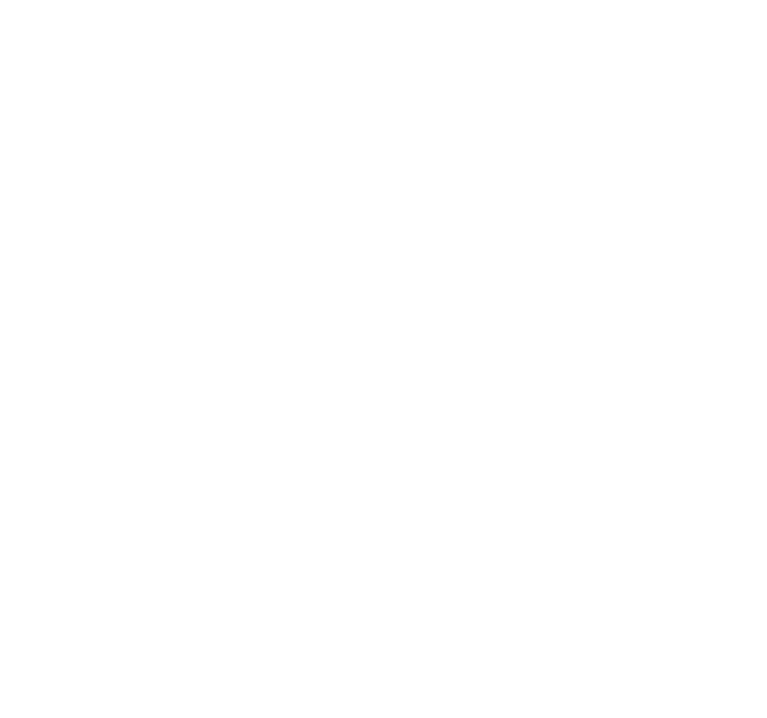
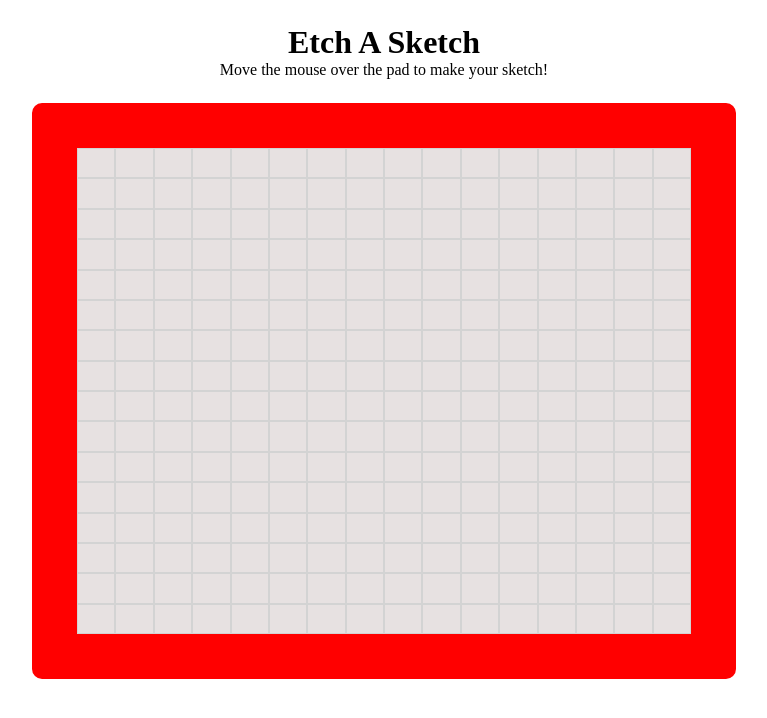
Before and after one commit to chaudhryna/etch-a-sketch, a plain HTML site: page index.html in a window 1280 px wide. Shown: the whole page, without its empty margins (256-1023 px from the left). Drawn offline with Linux system fonts and the light colour scheme.

Commit message:
Grid working

```diff
--- a/index.html
+++ b/index.html
@@ -1,14 +1,20 @@
 <!DOCTYPE html>
 <html lang="en">
     <head>
-    <meta charset="UTF-8">
-    <meta http-equiv="X-UA-Compatible" content="IE=edge">
-    <meta name="viewport" content="width=device-width, initial-scale=1.0">
+        <meta charset="UTF-8" />
+        <meta http-equiv="X-UA-Compatible" content="IE=edge" />
+        <meta name="viewport" content="width=device-width, initial-scale=1.0" />
         <title>Etch A Sketch</title>
-    <link rel="stylesheet" href="style.css">
+
+        <link rel="stylesheet" href="style.css" />
         <script src="script.js" defer></script>
     </head>
     <body>
+        <header>
+            <h1>Etch A Sketch</h1>
+            <p>Move the mouse over the pad to make your sketch!</p>
+        </header>
 
+        <div id="container"></div>
     </body>
 </html>
--- a/script.js
+++ b/script.js
@@ -0,0 +1,20 @@
+const container = document.querySelector('#container');
+
+
+function generateGrid(gridSize) {
+    container.style.gridTemplateColumns = `repeat(${gridSize}, 1fr)`;
+    for (let i = 0; i < gridSize * gridSize; i++) {
+        const box = document.createElement('div');
+        box.classList.add('square');
+        container.appendChild(box);
+    }
+}
+
+generateGrid(16)
+
+// Event listener
+container.addEventListener('mouseover', (e) => {
+    if (e.target.classList.contains('square')) {
+        e.target.style.backgroundColor = 'purple';
+    }
+});
--- a/style.css
+++ b/style.css
@@ -0,0 +1,24 @@
+*, *::before, *::after {
+    margin: 0;
+    padding: 0;
+    box-sizing: border-box;
+}
+
+header {
+    text-align: center;
+    margin: 1.5em;
+}
+
+#container {
+    margin: 0 auto;
+    background-color: rgb(231, 225, 225);
+    width: 55vw;
+    height: 45vw;
+    border: 45px solid red;
+    border-radius: 10px;
+    display: grid;
+}
+
+.square {
+    border: 1px solid lightgrey;
+}
```
Lines whose indentation alone changed are shown as unchanged.
